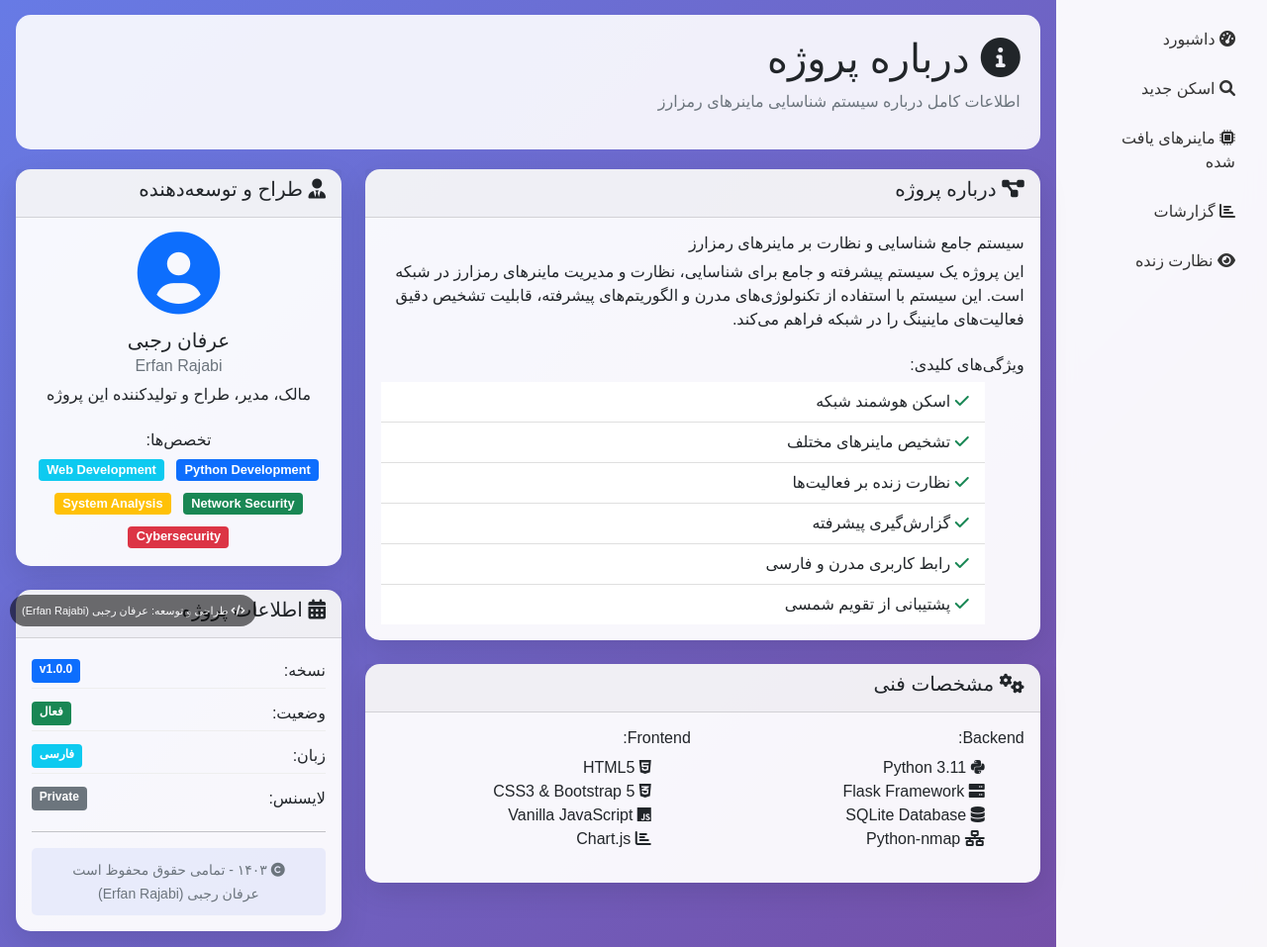
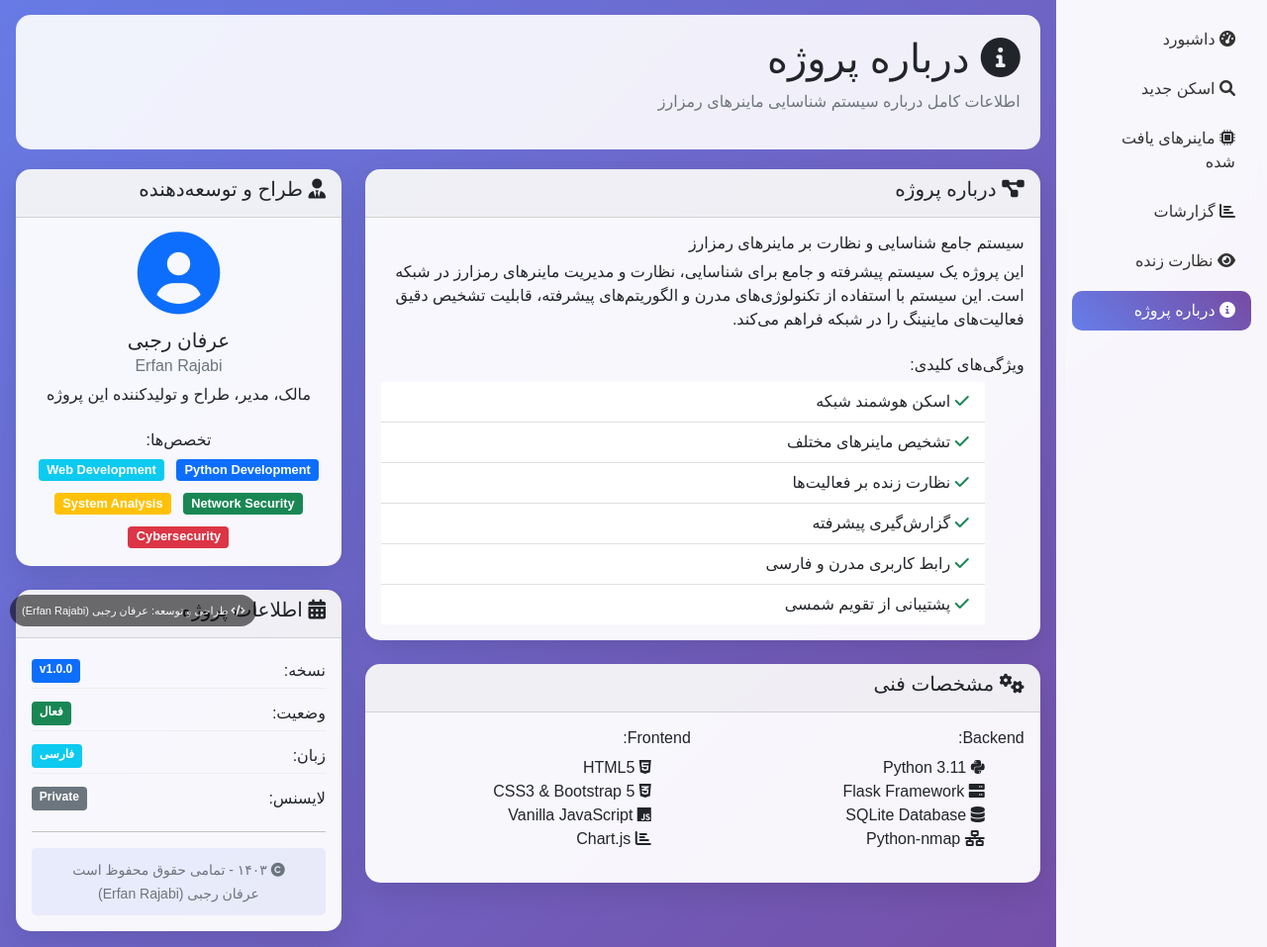
Before and after one commit to 3ezar66/shabah-hbshy, a Flask app: page /about in a window 1280 px wide. Shown: the part 157-1114 px from the top of the page at 99% size. Run offline with Flask 3, Linux system fonts and the light colour scheme; data comes from the database, SQL or seed files in the repository; some web fonts are replaced.

Commit message:
Add about link to sidebar navigation
cgen-4540fcd06939482880836ddde1070aa0

```diff
--- a/jstjwgr-dstgh-hy-mynr-rmzrz/jstjwgr-dstgh-hy-mynr-rmzrz/templates/base.html
+++ b/jstjwgr-dstgh-hy-mynr-rmzrz/jstjwgr-dstgh-hy-mynr-rmzrz/templates/base.html
@@ -318,6 +318,12 @@
             <a class="nav-link" href="#" id="liveMonitor">
               <i class="fas fa-eye"></i> نظارت زنده
             </a>
+            <a
+              class="nav-link {{ 'active' if request.endpoint == 'about' }}"
+              href="{{ url_for('about') }}"
+            >
+              <i class="fas fa-info-circle"></i> درباره پروژه
+            </a>
           </nav>
         </div>
         <div class="col-md-10 p-3">
@@ -462,7 +468,7 @@
                 data.network_connections &&
                 data.network_connections.length > 0
               ) {
-                showAlert("��تصال شبکه مشکوک ش��اسایی شد!", "danger");
+                showAlert("اتصال شبکه مشکوک ش��اسایی شد!", "danger");
               }
             })
             .catch((error) => {
```
